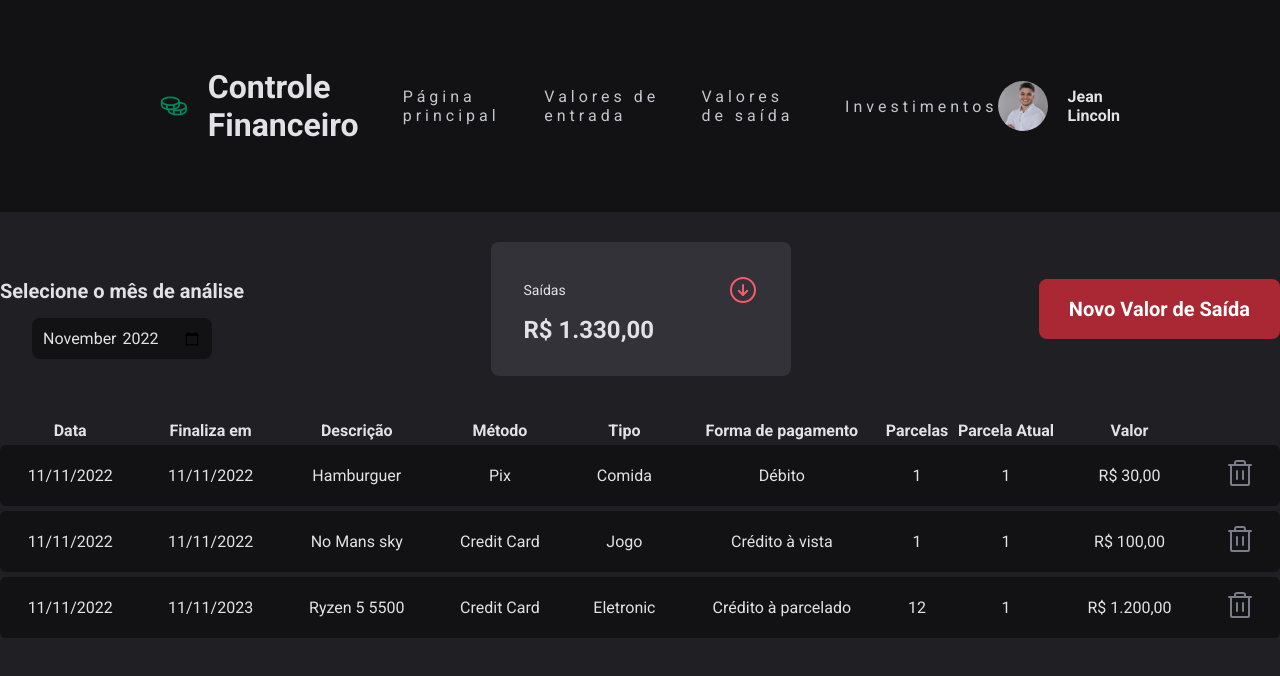
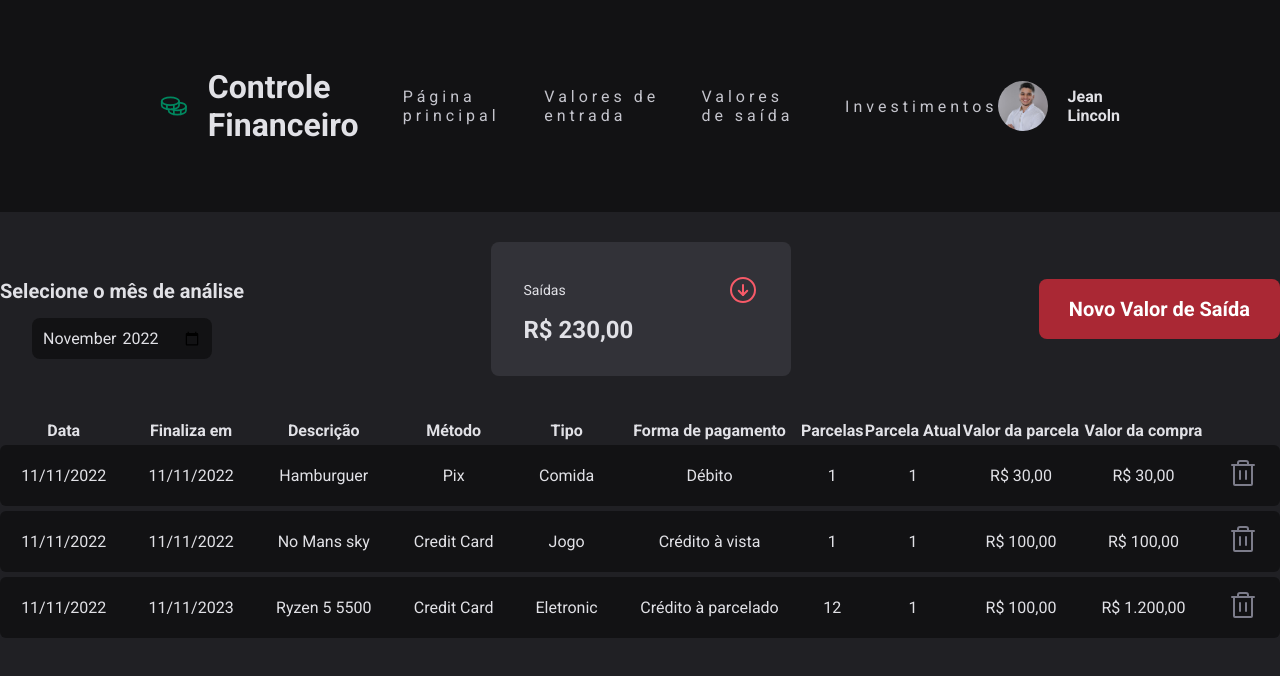
Before and after one commit to JeanLincoln/controle_financeiro, a Next.js app: page /valoresDeSaida in a window 1280 px wide. Shown: the top 676 px of the page. Built offline with nearby package versions, Linux system fonts and the light colour scheme; data requests are answered from the project's data file.

Commit message:
installment value logic added

```diff
--- a/src/contexts/TransactionsContext.tsx
+++ b/src/contexts/TransactionsContext.tsx
@@ -140,7 +140,7 @@ export function TransactionsContextProvider({ children }: CyclesContextProviderP
 
   const outcomeTotal = () => {
     const total = outcomeValues.reduce((acc, income) => {
-      acc = acc += income.value;
+      acc = acc += income.installment > 1 ? income.value / income.installment : income.value;
       return acc;
     }, 0);
     return new Intl.NumberFormat('pt-BR', {
--- a/src/pages/valoresDeSaida.tsx
+++ b/src/pages/valoresDeSaida.tsx
@@ -15,7 +15,7 @@ export default function ValoresDeSaida() {
   const CalculateActualInstallment = (date: Date) => {
     const datesDifference = differenceInMonths(FilterMonthDate(filterMonth), TransactionDate(date));
 
-    return datesDifference === 0 ? 1 : datesDifference + 1;
+    return datesDifference + 1;
   };
 
   return (
@@ -42,7 +42,8 @@ export default function ValoresDeSaida() {
             <th>Forma de pagamento</th>
             <th>Parcelas</th>
             <th>Parcela Atual</th>
-            <th>Valor</th>
+            <th>Valor da parcela</th>
+            <th>Valor da compra</th>
           </tr>
         </thead>
         <tbody>
@@ -62,6 +63,11 @@ export default function ValoresDeSaida() {
                   <td>{paymentForm}</td>
                   <td>{installment}</td>
                   <td>{CalculateActualInstallment(date)}</td>
+                  <td>
+                    {new Intl.NumberFormat('pt-BR', { style: 'currency', currency: 'BRL' }).format(
+                      value / installment
+                    )}
+                  </td>
                   <td>
                     {new Intl.NumberFormat('pt-BR', { style: 'currency', currency: 'BRL' }).format(
                       value
```
